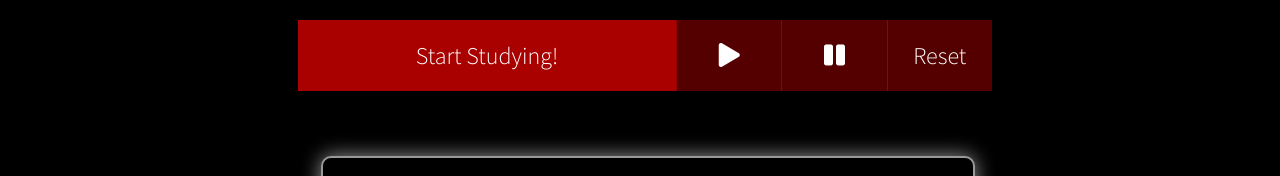
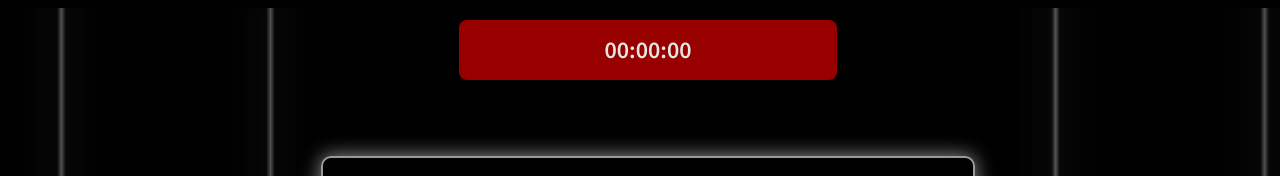
Before and after one commit to Shaphen/Bouncer, a website built with webpack: page index.html in a window 1280 px wide. Shown: the top 176 px of the page. Built offline with Linux system fonts and the light colour scheme.

Commit message:
Clean up score timer logic and styling

```diff
--- a/index.html
+++ b/index.html
@@ -20,14 +20,7 @@
     </audio>
     <!-- stopwatch -->
     <div id="timerContainer">
-      <div class="timer" onclick="startTimer()">Start Studying!</div>
-      <div class="startTimer reset" onclick="startTimer()">
-        <i class="fas fa-play"></i>
-      </div>
-      <div class="pauseTimer reset" onclick="pauseTimer()">
-        <i class="fas fa-pause"></i>
-      </div>
-      <div class="resetTimer reset" onclick="resetTimer()">Reset</div>
+      <div class="timer">00:00:00</div>
     </div>
     <script type="text/javascript" src="src/stopwatch.js"></script>
     <!-- end stopwatch -->
--- a/src/03_game.js
+++ b/src/03_game.js
@@ -95,6 +95,7 @@ Game.prototype.reset = function(startAnimate, startCreate) {
   clearInterval(startAnimate);
   clearInterval(startCreate);
   modal2.style.display = "block";
+  resetTimer();
 }
 
 Game.prototype.step = function(startAnimate, startCreate) {
--- a/src/03_game_view.js
+++ b/src/03_game_view.js
@@ -8,7 +8,7 @@ GameView.prototype.start = function start() {
 
   const animate = () => {
     if (document.hasFocus()) {
-      // this.game.step(startAnimate, startCreate);
+      this.game.step(startAnimate, startCreate);
       this.game.draw(this.ctx);
       if (this.game.player) {
         this.bindKeyHandlers();
--- a/src/index.js
+++ b/src/index.js
@@ -52,10 +52,12 @@ document.addEventListener("DOMContentLoaded", () => {
   span.onclick = function () {
     modal.style.display = "none";
     new GameView(game, ctx).start();
+    startTimer();
   }
 
   span2.onclick = function () {
     modal2.style.display = "none";
     new GameView(game, ctx).start();
+    startTimer();
   }
 });
--- a/src/stopwatch.js
+++ b/src/stopwatch.js
@@ -15,33 +15,6 @@ function startTimer() {
     tInterval = setInterval(getShowTime, 1);
     paused = 0;
     running = 1;
-    timerDisplay.style.background = "#FF0000";
-    timerDisplay.style.cursor = "auto";
-    timerDisplay.style.color = "yellow";
-    startTimerButton.classList.add('lighter');
-    pauseTimerButton.classList.remove('lighter');
-    startTimerButton.style.cursor = "auto";
-    pauseTimerButton.style.cursor = "pointer";
-  }
-}
-
-function pauseTimer() {
-  if (!difference) {
-    // if timer never started, don't allow pause button to do anything
-  } else if (!paused) {
-    clearInterval(tInterval);
-    savedTime = difference;
-    paused = 1;
-    running = 0;
-    timerDisplay.style.background = "#FF0000";
-    timerDisplay.style.color = "#690000";
-    timerDisplay.style.cursor = "pointer";
-    startTimerButton.classList.remove('lighter');
-    pauseTimerButton.classList.add('lighter');
-    startTimerButton.style.cursor = "pointer";
-    pauseTimerButton.style.cursor = "auto";
-  } else {
-    startTimer();
   }
 }
 
@@ -51,14 +24,7 @@ function resetTimer() {
   difference = 0;
   paused = 0;
   running = 0;
-  timerDisplay.innerHTML = 'Start Studying!';
-  timerDisplay.style.background = "#A90000";
-  timerDisplay.style.color = "#fff";
-  timerDisplay.style.cursor = "pointer";
-  startTimerButton.classList.remove('lighter');
-  pauseTimerButton.classList.remove('lighter');
-  startTimerButton.style.cursor = "pointer";
-  pauseTimerButton.style.cursor = "auto";
+  timerDisplay.innerHTML = '00:00:00';
 }
 
 function getShowTime() {
```
Also changed, not shown: dist/bundle.js, dist/style.css, 1 other file.
